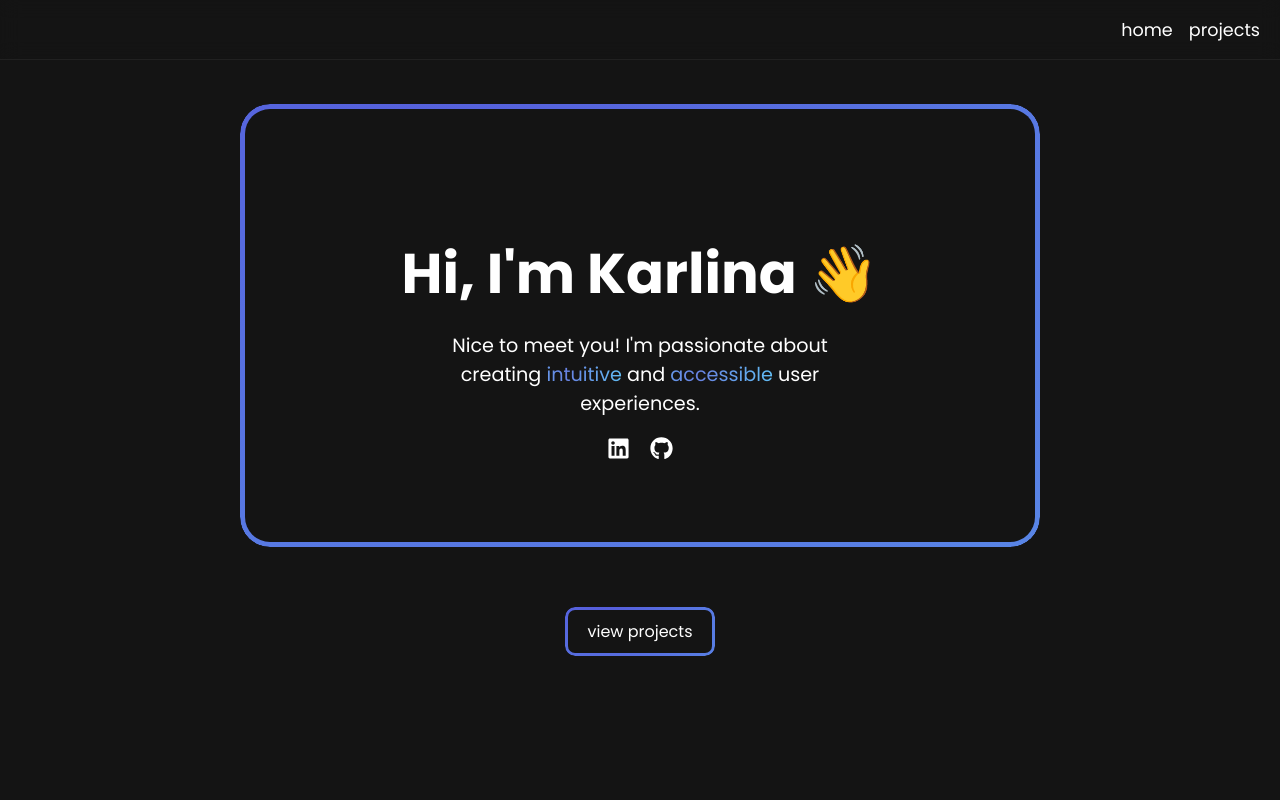
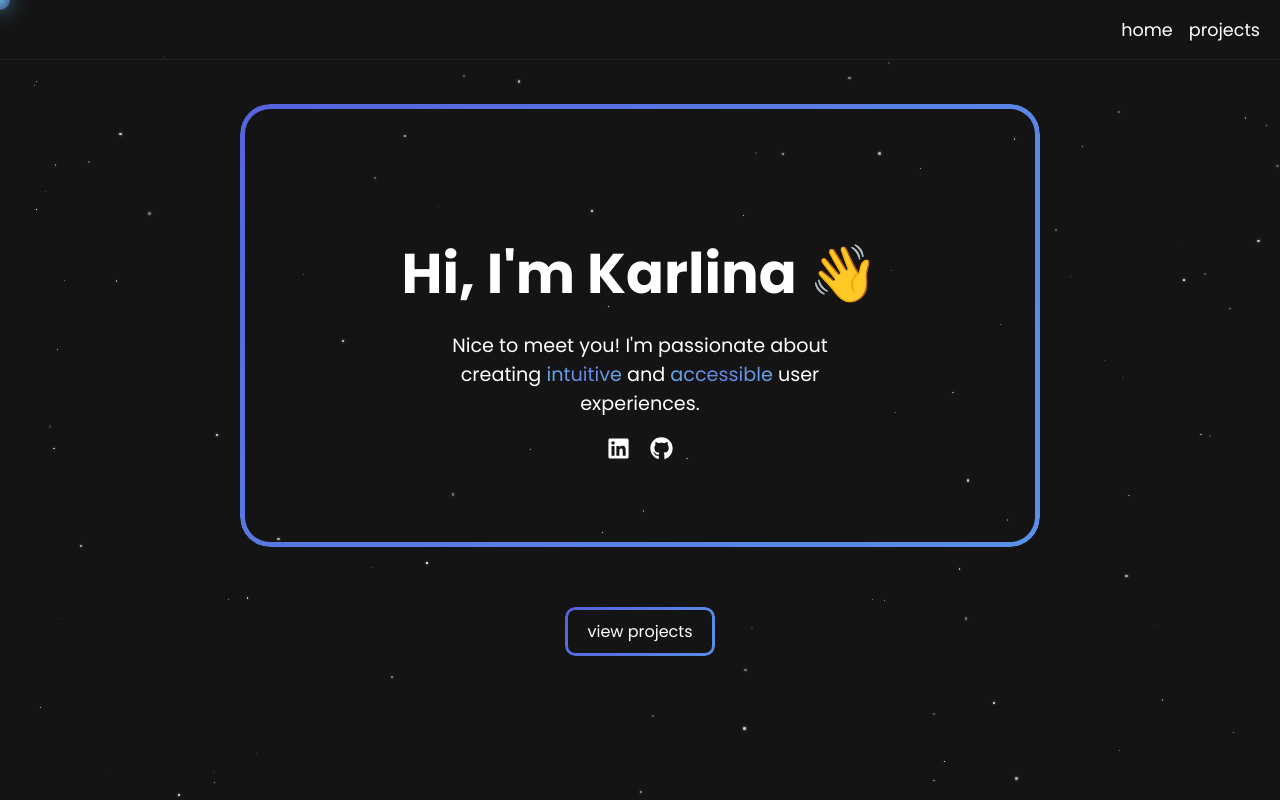
Before and after one commit to karlinamaya/km-portfolio, a React (Create React App) app: page / in a window 1280 px wide. Shown: the top 800 px of the page. Built offline with nearby package versions, Linux system fonts and the light colour scheme.

Commit message:
Updated page navigation and added new cursor and background styles

```diff
--- a/src/App.css
+++ b/src/App.css
@@ -1,6 +1,7 @@
 @import './styles/Navbar.css';
 @import './styles/About.css';
 @import './styles/Projects.css';
+@import './styles/CursorTrail.css';
 
 :root {
   /* extra offset so headings aren't under the blurred navbar */
@@ -33,6 +34,23 @@ section {
   scroll-margin-top: var(--nav-offset); /* ensures section titles clear the navbar */
 }
 
+.page-fade {
+  animation: pageFadeIn 320ms ease-out;
+}
+
+@keyframes pageFadeIn {
+  from {
+    opacity: 0;
+    transform: translateY(16px) scale(0.985);
+    filter: blur(6px);
+  }
+  to {
+    opacity: 1;
+    transform: translateY(0) scale(1);
+    filter: blur(0);
+  }
+}
+
 /* Tablet */
 @media (max-width: 1024px) {
   section {
--- a/src/App.js
+++ b/src/App.js
@@ -1,22 +1,40 @@
 import React from 'react';
-import { BrowserRouter as Router, Route, Routes } from 'react-router-dom';
+import { BrowserRouter as Router, Route, Routes, useLocation } from 'react-router-dom';
 import Navbar from './components/Navbar';
 import About from './components/About';
 import Projects from './components/Projects';
 import Snout from './components/Snout';
+import CursorTrail from './components/CursorTrail';
+import SpaceBackground from './components/SpaceBackground';
 import './App.css';
+
+const PageFade = ({ children }) => (
+  <div className="page-fade">
+    {children}
+  </div>
+);
+
+const AppContent = () => {
+  const location = useLocation();
+
+  return (
+    <div>
+      <SpaceBackground />
+      <CursorTrail />
+      <Navbar />
+      <Routes location={location} key={location.pathname}>
+        <Route path="/" element={<PageFade><About /></PageFade>} />
+        <Route path="/projects" element={<PageFade><Projects /></PageFade>} />
+        <Route path="/snout" element={<PageFade><Snout /></PageFade>} />
+      </Routes>
+    </div>
+  );
+};
 
 function App() {
   return (
     <Router>
-      <div>
-        <Navbar />
-        <Routes>
-          <Route path="/" element={<><About /><Projects /></>} />
-          <Route path="/projects" element={<Projects />} />
-          <Route path="/snout" element={<Snout />} />
-        </Routes>
-      </div>
+      <AppContent />
     </Router>
   );
 }
--- a/src/components/About.js
+++ b/src/components/About.js
@@ -1,17 +1,10 @@
 import React from 'react';
+import { Link } from 'react-router-dom';
 import { TypeAnimation } from 'react-type-animation';
 import { FaGithub, FaLinkedin } from 'react-icons/fa';
 import '../styles/About.css';
 
 const About = () => {
-
-  const handleNavigation = (section) => {
-    const el = document.getElementById(section);
-    if (el) {
-      el.scrollIntoView({ behavior: 'smooth', block: 'start' }); // honors scroll-margin-top
-    }
-  };
-
   return (
     <section id="about">
       <div className="about-container">
@@ -40,13 +33,9 @@ const About = () => {
           </a>
         </div>
       </div>
-      <a
-        href="#projects"
-        className="view-projects-button"
-        onClick={(e) => { e.preventDefault(); handleNavigation('projects'); }}
-      >
+      <Link to="/projects" className="view-projects-button">
         view projects
-      </a>
+      </Link>
     </section>
   );
 };
--- /dev/null
+++ b/src/components/CursorTrail.js
@@ -0,0 +1,51 @@
+import React, { useEffect, useState, useRef } from 'react';
+import '../styles/CursorTrail.css';
+
+const CursorTrail = () => {
+  const [cursor, setCursor] = useState({ x: 0, y: 0 });
+  const mousePosition = useRef({ x: 0, y: 0 });
+  const cursorPosition = useRef({ x: 0, y: 0 });
+  const requestRef = useRef();
+
+  useEffect(() => {
+    const handleMouseMove = (e) => {
+      mousePosition.current = { x: e.clientX, y: e.clientY };
+    };
+
+    const animate = () => {
+      // Smooth interpolation with lag
+      const dx = mousePosition.current.x - cursorPosition.current.x;
+      const dy = mousePosition.current.y - cursorPosition.current.y;
+
+      cursorPosition.current.x += dx * 0.25;
+      cursorPosition.current.y += dy * 0.25;
+
+      setCursor({
+        x: cursorPosition.current.x,
+        y: cursorPosition.current.y,
+      });
+
+      requestRef.current = requestAnimationFrame(animate);
+    };
+
+    window.addEventListener('mousemove', handleMouseMove);
+    requestRef.current = requestAnimationFrame(animate);
+
+    return () => {
+      window.removeEventListener('mousemove', handleMouseMove);
+      if (requestRef.current) cancelAnimationFrame(requestRef.current);
+    };
+  }, []);
+
+  return (
+    <div
+      className="custom-cursor"
+      style={{
+        left: `${cursor.x}px`,
+        top: `${cursor.y}px`,
+      }}
+    />
+  );
+};
+
+export default CursorTrail;
--- a/src/components/Navbar.js
+++ b/src/components/Navbar.js
@@ -1,38 +1,15 @@
 import React from 'react';
-import { useNavigate } from 'react-router-dom';
+import { Link } from 'react-router-dom';
 
 const Navbar = () => {
-  const navigate = useNavigate();
-
-  const handleNavigation = (section) => {
-    const scrollToSection = () => {
-      const element = document.getElementById(section);
-      if (element) {
-        // scroll-margin-top from CSS will ensure the heading is not hidden
-        element.scrollIntoView({ behavior: 'smooth', block: 'start' });
-      }
-    };
-
-    if (window.location.pathname !== '/') {
-      navigate('/');
-      setTimeout(scrollToSection, 120);
-    } else {
-      scrollToSection();
-    }
-  };
-
   return (
     <nav>
       <ul>
         <li>
-          <a href="#about" onClick={(e) => { e.preventDefault(); handleNavigation('about'); }}>
-            home
-          </a>
+          <Link to="/">home</Link>
         </li>
         <li>
-          <a href="#projects" onClick={(e) => { e.preventDefault(); handleNavigation('projects'); }}>
-            projects
-          </a>
+          <Link to="/projects">projects</Link>
         </li>
       </ul>
     </nav>
--- /dev/null
+++ b/src/components/SpaceBackground.js
@@ -0,0 +1,78 @@
+import React, { useEffect, useRef } from 'react';
+import '../styles/SpaceBackground.css';
+
+const SpaceBackground = () => {
+  const containerRef = useRef(null);
+  const mousePosition = useRef({ x: 0, y: 0 });
+
+  useEffect(() => {
+    const handleMouseMove = (e) => {
+      const { innerWidth, innerHeight } = window;
+      mousePosition.current = {
+        x: (e.clientX / innerWidth - 0.5) * 2,
+        y: (e.clientY / innerHeight - 0.5) * 2,
+      };
+    };
+
+    window.addEventListener('mousemove', handleMouseMove);
+
+    return () => {
+      window.removeEventListener('mousemove', handleMouseMove);
+    };
+  }, []);
+
+  // Generate random stars
+  const stars = Array.from({ length: 100 }, (_, i) => ({
+    id: i,
+    x: Math.random() * 100,
+    y: Math.random() * 100,
+    size: Math.random() * 2 + 0.5,
+    speed: Math.random() * 0.5 + 0.3,
+    opacity: Math.random() * 0.5 + 0.3,
+  }));
+
+  useEffect(() => {
+    const animate = () => {
+      if (containerRef.current) {
+        const layers = containerRef.current.querySelectorAll('.star-layer');
+        layers.forEach((layer, index) => {
+          const speed = (index + 1) * 0.04;
+          const x = mousePosition.current.x * speed * 50;
+          const y = mousePosition.current.y * speed * 50;
+          layer.style.transform = `translate(${x}px, ${y}px)`;
+        });
+      }
+      requestAnimationFrame(animate);
+    };
+
+    const animationId = requestAnimationFrame(animate);
+    return () => cancelAnimationFrame(animationId);
+  }, []);
+
+  return (
+    <div className="space-background" ref={containerRef}>
+      {[1, 2, 3].map((layer) => (
+        <div key={layer} className="star-layer">
+          {stars
+            .filter((_, i) => i % 3 === layer - 1)
+            .map((star) => (
+              <div
+                key={star.id}
+                className="star"
+                style={{
+                  left: `${star.x}%`,
+                  top: `${star.y}%`,
+                  width: `${star.size}px`,
+                  height: `${star.size}px`,
+                  opacity: star.opacity,
+                  animationDelay: `${star.id * 0.1}s`,
+                }}
+              />
+            ))}
+        </div>
+      ))}
+    </div>
+  );
+};
+
+export default SpaceBackground;
--- /dev/null
+++ b/src/styles/CursorTrail.css
@@ -0,0 +1,39 @@
+body {
+  cursor: none;
+}
+
+a, button, .view-projects-button {
+  cursor: none !important;
+}
+
+.custom-cursor {
+  position: fixed;
+  width: 20px;
+  height: 20px;
+  border-radius: 50%;
+  background: radial-gradient(circle, rgba(95, 209, 249, 0.8), rgba(85, 88, 218, 0.6));
+  pointer-events: none;
+  z-index: 9999;
+  transform: translate(-50%, -50%);
+  mix-blend-mode: screen;
+  box-shadow: 0 0 20px rgba(95, 209, 249, 0.6);
+}
+
+/* Hover effect for interactive elements */
+a:hover ~ .custom-cursor,
+button:hover ~ .custom-cursor,
+.view-projects-button:hover ~ .custom-cursor {
+  transform: translate(-50%, -50%) scale(1.5);
+}
+
+/* Hide on mobile/touch devices */
+@media (hover: none) and (pointer: coarse) {
+  body {
+    cursor: auto;
+  }
+
+  .custom-cursor,
+  .cursor-trail {
+    display: none;
+  }
+}
--- /dev/null
+++ b/src/styles/SpaceBackground.css
@@ -0,0 +1,41 @@
+.space-background {
+  position: fixed;
+  top: 0;
+  left: 0;
+  width: 100%;
+  height: 100%;
+  overflow: hidden;
+  z-index: -1;
+  pointer-events: none;
+}
+
+.star-layer {
+  position: absolute;
+  width: 100%;
+  height: 100%;
+  transition: transform 0.3s ease-out;
+}
+
+.star {
+  position: absolute;
+  background: white;
+  border-radius: 50%;
+  box-shadow: 0 0 3px rgba(255, 255, 255, 0.8);
+  animation: twinkle 3s ease-in-out infinite;
+}
+
+@keyframes twinkle {
+  0%, 100% {
+    opacity: inherit;
+  }
+  50% {
+    opacity: calc(var(--opacity, 0.5) * 0.3);
+  }
+}
+
+/* Disable on mobile for performance */
+@media (hover: none) and (pointer: coarse) {
+  .space-background {
+    display: none;
+  }
+}
```
